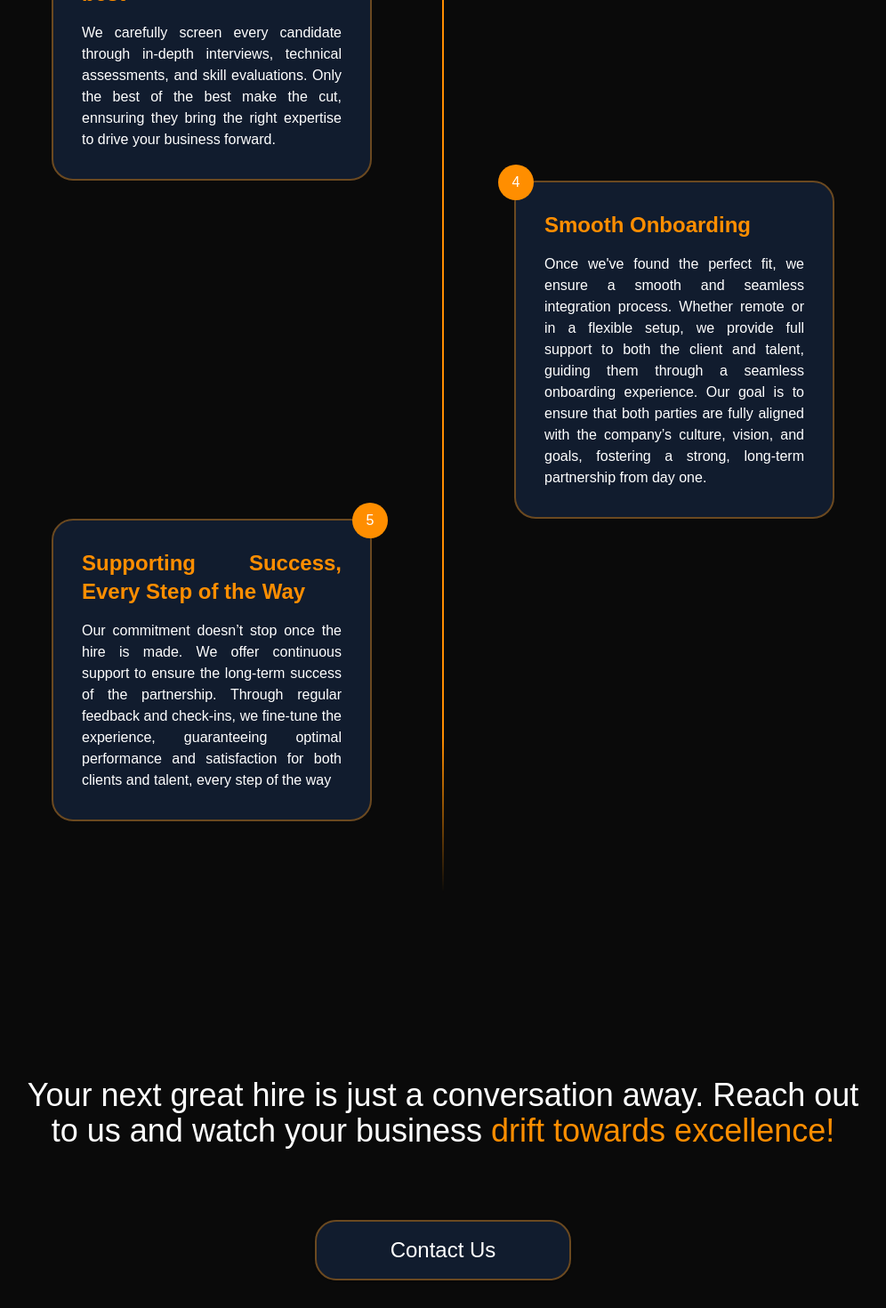
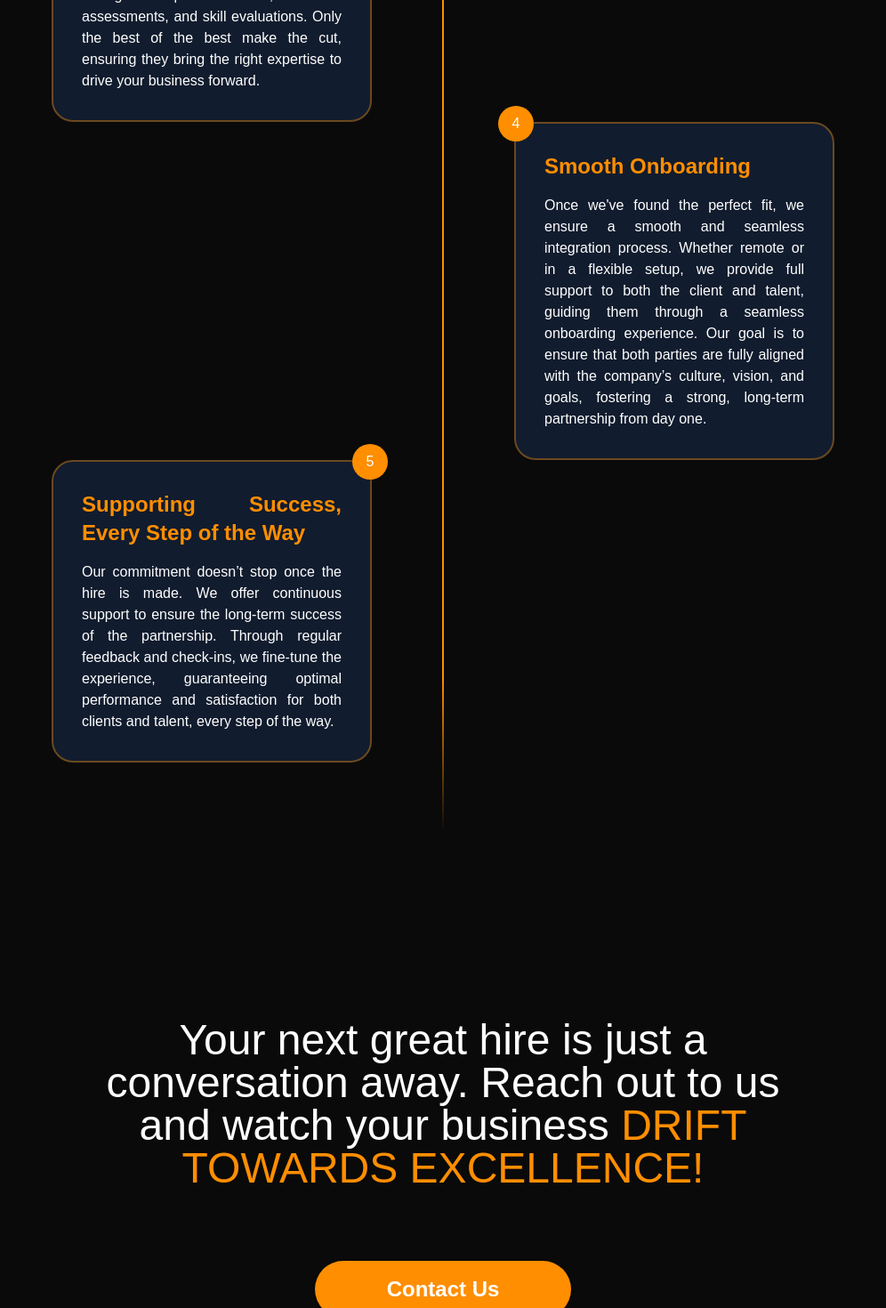
Before and after one commit to wizx-solutions/DRFTwebsite, a Next.js app in the folder drft-web/: page / in a window 1280 px wide. Shown: the part 3940-5410 px from the top of the page at 89% size, without its empty margins (142-1138 px from the left). Built offline with nearby package versions, Linux system fonts and the light colour scheme.

Commit message:
with mobile view

```diff
--- a/drft-web/app/page.js
+++ b/drft-web/app/page.js
@@ -25,7 +25,6 @@ export default function Home() {
                 <div className="absolute left-0 right-0 mx-auto w-[400px] h-[400px] lg:w-[300px] lg:h-[300px] bg-orangeLight rounded-full lg:blur-[250px] blur-[200px] z-10"></div>
                 <div><Positions/></div>
             </div>
-            <div className="h-0.5"></div>
              <div ><RecruitmentProcess/></div>
             <div><PageEnd/></div>
         </div>
--- a/drft-web/app/sections/PageEnd.jsx
+++ b/drft-web/app/sections/PageEnd.jsx
@@ -1,30 +1,38 @@
 import React from 'react'
-import { Button } from '@/components/ui/button';
+import {Button} from '@/components/ui/button'
 import Link from 'next/link'
 
-const PageEnd = () => {
-    return (
-        <div className="w-[70%] text-white text-center w-full md:w-3/4 pt-16 md:pt-36 mt-8 md:mt-16 mx-auto">
-            <div className="text-2xl md:text-4xl">
-                Your next great hire is just a conversation away. Reach out to us and watch your business <span
-                className="text-customOrange">drift towards excellence!</span>
-            </div>
-            <Link href="/login">
-                <Button
-                    className="md:w-72 bg-[#111c2e] text-white text-xl md:text-2xl p-4 md:p-8 rounded-3xl border-3 border-[#6b4920] border-2 mt-10 md:mt-20">Contact
-                    Us</Button>
+const PageEnd = () => (
+    <div className="w-[76%] text-white text-center md:w-[65%] pt-16 md:pt-36 mt-8 md:mt-16 mx-auto">
+        <div className="text-2xl md:text-5xl">
+            Your next great hire is just a conversation away. Reach out to us and watch your business
+            <span className="text-customOrange"> DRIFT TOWARDS EXCELLENCE!</span>
+        </div>
+        <Link href="/login">
+            <Button
+                className="md:w-72 rounded-full bg-orangeLight font-semibold text-white hover:bg-brandWhite hover:text-orangeDark text-xl md:text-2xl p-4 md:p-8 mt-10 md:mt-20">
+                Contact Us
+            </Button>
+        </Link>
+        <div
+            className="flex flex-col md:flex-row justify-center items-center space-y-4 md:space-y-0 md:space-x-4 mt-10 md:mt-20 mb-10 gap-4 md:gap-8">
+            <Link href="mailto:sanjulap@drftglobal.com" className="flex gap-1.5">
+                <img src="/mail.png" alt="logo" className="h-6 w-6"/>
+                sanjulap@drftglobal.com
             </Link>
-            <div className="flex flex-col md:flex-row justify-center space-y-4 md:space-y-0 md:space-x-4 mt-10 md:mt-20 mb-10 gap-4 md:gap-8">
-                <Link href="mailto:sanjulap@drftglobal.com" className="flex gap-1.5"><img src={'/mail.png'} alt="logo"
-                                                                                          className="h-6 w-6"/>sanjulap@drftglobal.com</Link>
-                <span className="flex gap-1.5"><img src={'/telephone.png'} alt="logo" className="h-6 w-6"/>(+94) 88 871 8712</span>
-                <Link href="https://www.instagram.com/" className="flex gap-1.5"><img src={'/instagram.png'} alt="logo"
-                                                                                      className="h-6 w-6"/></Link>
-                <Link href="https://www.linkedin.com/" className="flex gap-1.5"><img src={'/linkedin.png'} alt="logo"
-                                                                                      className="h-6 w-6"/></Link>
-            </div>
+            <span className="flex gap-1.5">
+                <img src="/telephone.png" alt="logo" className="h-6 w-6"/>(+94) 88 871 8712
+            </span>
+            <span className="flex gap-6">
+                <Link href="https://www.instagram.com/" className="flex gap-1.5">
+                    <img src="/instagram.png" alt="logo" className="h-6 w-6"/>
+                </Link>
+                <Link href="https://www.linkedin.com/" className="flex gap-1.5">
+                    <img src="/linkedin.png" alt="logo" className="h-6 w-6"/>
+                </Link>
+            </span>
         </div>
-    )
-}
+    </div>
+)
 
 export default PageEnd
--- a/drft-web/app/sections/RecruitmentProcess.jsx
+++ b/drft-web/app/sections/RecruitmentProcess.jsx
@@ -9,8 +9,7 @@ export function RecruitmentProcess() {
             content: (
                 <div>
                     We kick off by collaborating with you closely to gain a thorough understanding of your specific
-                    requirements. Whether it's a short-term project, a long-term position, or specialized expertise,
-                    we
+                    requirements. Whether it's a short-term project, a long-term position, or specialized expertise, we
                     ensure we truly understand your business goals and deliver exactly what you’re looking for.
                 </div>
             ),
@@ -21,45 +20,51 @@ export function RecruitmentProcess() {
                 <div>
                     Leveraging our global network, we connect you with exceptional professionals who perfectly match
                     your needs. Our talent pool is rich in diverse skills, experiences, and perspectives, ready to
-                    tackle any challenge and drive your business forward
+                    tackle any challenge and drive your business forward.
                 </div>
             ),
-        }, {
+        },
+        {
             title: "Handpicking best of the best",
             content: (
                 <div>
-                    We carefully screen every candidate through in-depth interviews, technical assessments, and
-                    skill evaluations. Only the best of the best make the cut, ennsuring they bring the right
-                    expertise to drive your business forward.
+                    We carefully screen every candidate through in-depth interviews, technical assessments, and skill
+                    evaluations. Only the best of the best make the cut, ensuring they bring the right expertise to
+                    drive your business forward.
                 </div>
             ),
-        }, {
+        },
+        {
             title: "Smooth Onboarding",
             content: (
                 <div>
                     Once we've found the perfect fit, we ensure a smooth and seamless integration process. Whether
-                    remote or in a flexible setup, we provide full support to both the client and talent, guiding
-                    them through a seamless onboarding experience. Our goal is to ensure that both parties are fully
-                    aligned with the company’s culture, vision, and goals, fostering a strong, long-term partnership
-                    from day one.
+                    remote or in a flexible setup, we provide full support to both the client and talent, guiding them
+                    through a seamless onboarding experience. Our goal is to ensure that both parties are fully aligned
+                    with the company’s culture, vision, and goals, fostering a strong, long-term partnership from day
+                    one.
                 </div>
             ),
-        }, {
+        },
+        {
             title: "Supporting Success, Every Step of the Way",
             content: (
                 <div>
                     Our commitment doesn’t stop once the hire is made. We offer continuous support to ensure the
                     long-term success of the partnership. Through regular feedback and check-ins, we fine-tune the
                     experience, guaranteeing optimal performance and satisfaction for both clients and talent, every
-                    step of the way
+                    step of the way.
                 </div>
             ),
         },
     ];
+
     return (
-        (<div className="w-full px-40">
-            <div className="text-4xl text-customBlue font-bold text-center mt-16 mb-28">Bridging Recruitment Process Borders, Breaking Barriers</div>
+        <div className="w-full px-40">
+            <div className="text-4xl text-customBlue font-bold text-center mb-28">
+                Bridging Recruitment Process<br/> Borders, Breaking Barriers
+            </div>
             <Timeline data={data}/>
-        </div>)
+        </div>
     );
 }
--- a/drft-web/components/ui/timeline.jsx
+++ b/drft-web/components/ui/timeline.jsx
@@ -9,8 +9,7 @@ export const Timeline = ({data}) => {
 
     useEffect(() => {
         if (containerRef.current) {
-            const rect = containerRef.current.getBoundingClientRect();
-            setHeight(rect.height);
+            setHeight(containerRef.current.getBoundingClientRect().height);
         }
     }, [containerRef]);
 
@@ -23,20 +22,18 @@ export const Timeline = ({data}) => {
     const opacityTransform = useTransform(scrollYProgress, [0, 0.1], [0, 1]);
 
     return (
-        <div className="w-full  md:px-10" ref={containerRef}>
+        <div className="w-full md:px-10" ref={containerRef}>
             <div ref={ref} className="relative max-w-7xl mx-auto pb-20">
                 {data.map((item, index) => (
                     <div key={index}
                          className={`flex ${index % 2 === 0 ? 'justify-start' : 'justify-end'} pt-10 md:pt-0 md:gap-10`}>
-                        <div
-                            className={`relative ${index % 2 === 0 ? 'pr-20' : 'pl-20'} text-justify w-full md:w-1/2`}>
-                            <div
-                                className="bg-[#111c2e] text-white p-8 rounded-3xl border-3 border-[#6b4920] border-2 relative">
+                        <div className={`relative ${index % 2 === 0 ? 'pr-20' : 'pl-20'} text-justify w-full md:w-1/2`}>
+                            <div className="bg-[#111c2e] text-white p-8 rounded-3xl border-2 border-[#6b4920] relative">
                                 <div
                                     className={`absolute -top-5 ${index % 2 === 0 ? '-right-5' : '-left-5'} w-10 h-10 bg-customOrange text-white rounded-full flex items-center justify-center`}>
                                     {index + 1}
                                 </div>
-                                <h3 className="text-2xl mb-4 font-bold dark:text-neutral-500 text-[#ff8e00]">
+                                <h3 className="text-2xl mb-4 font-bold text-[#ff8e00]">
                                     {item.title}
                                 </h3>
                                 {item.content}
@@ -45,11 +42,10 @@ export const Timeline = ({data}) => {
                     </div>
                 ))}
                 <div
-                    className="absolute left-1/2 transform -translate-x-1/2 top-0 overflow-hidden w-[2px] bg-[linear-gradient(to_bottom,var(--tw-gradient-stops))] from-transparent from-[0%] via-neutral-200 dark:via-neutral-700 to-transparent to-[99%] [mask-image:linear-gradient(to_bottom,transparent_0%,black_10%,black_90%,transparent_100%)]"
+                    className="absolute left-1/2 transform -translate-x-1/2 top-0 w-[2px] bg-[linear-gradient(to_bottom,var(--tw-gradient-stops))] from-transparent via-neutral-200 dark:via-neutral-700 to-transparent [mask-image:linear-gradient(to_bottom,transparent_0%,black_10%,black_90%,transparent_100%)]"
                     style={{height: height + "px"}}>
-                    <motion.div
-                        style={{height: heightTransform, opacity: opacityTransform}}
-                        className="absolute inset-x-0 top-0 w-[6px] bg-orangeLight rounded-full"/>
+                    <motion.div style={{height: heightTransform, opacity: opacityTransform}}
+                                className="absolute inset-x-0 top-0 w-[6px] bg-orangeLight rounded-full"/>
                 </div>
             </div>
         </div>
```
